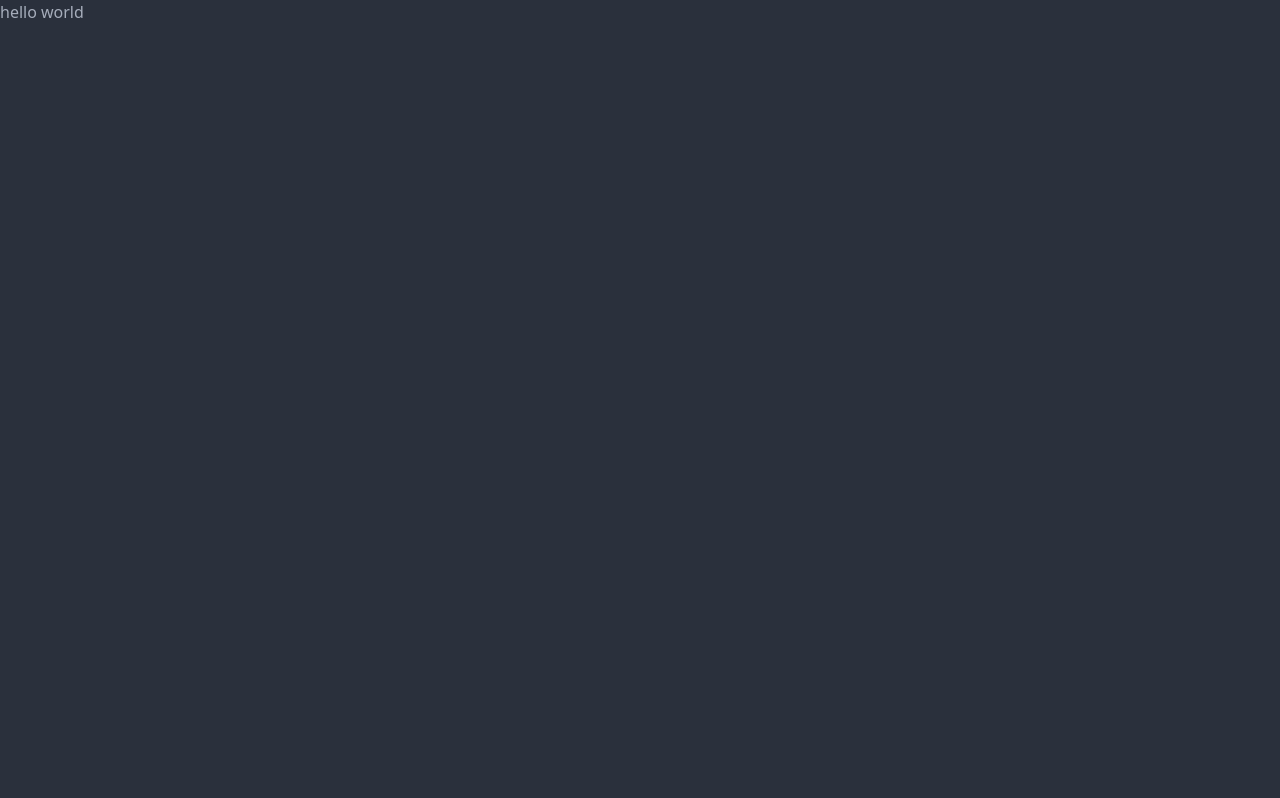
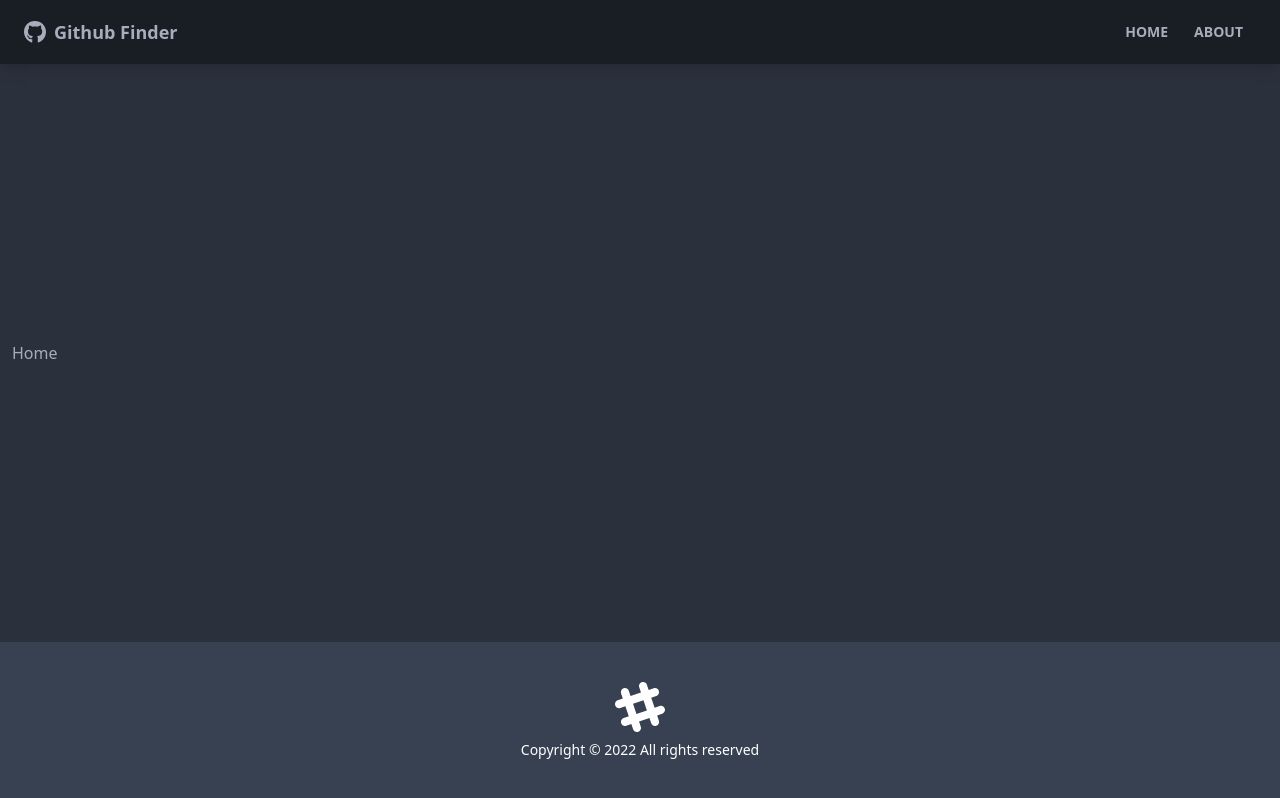
Before and after one commit to tholmes59/github-finder, a React (Create React App) app: page / in a window 1280 px wide. Built offline with nearby package versions, Linux system fonts and the light colour scheme.

Commit message:
add react router, import nave footer, home, about and not found pages, and add routes to those pages

```diff
--- a/src/App.js
+++ b/src/App.js
@@ -1,8 +1,27 @@
+import {BrowserRouter as Router, Route, Routes} from 'react-router-dom'
+import Home from './pages/Home';
+import About from './pages/About';
+import NotFound from './pages/NotFound';
+import Navbar from './components/layout/Navbar';
+import Footer from './components/layout/Footer';
 
 function App() {
   return (
     <div >
-      <h1>hello world</h1>
+      <Router>
+        <div className='flex flex-col justify-between h-screen'>
+          <Navbar/>
+          <main className='container mx-auto px-3 pb-12'>
+            <Routes>
+              <Route path='/' element={<Home/>}/>
+              <Route path='/about' element={<About/>}/>
+              <Route path='/notfound' element={<NotFound/>}/>
+              <Route path='/*' element={<NotFound/>}/>
+            </Routes>
+          </main>
+          <Footer/>
+        </div>
+      </Router>
 
     </div>
   );
```
